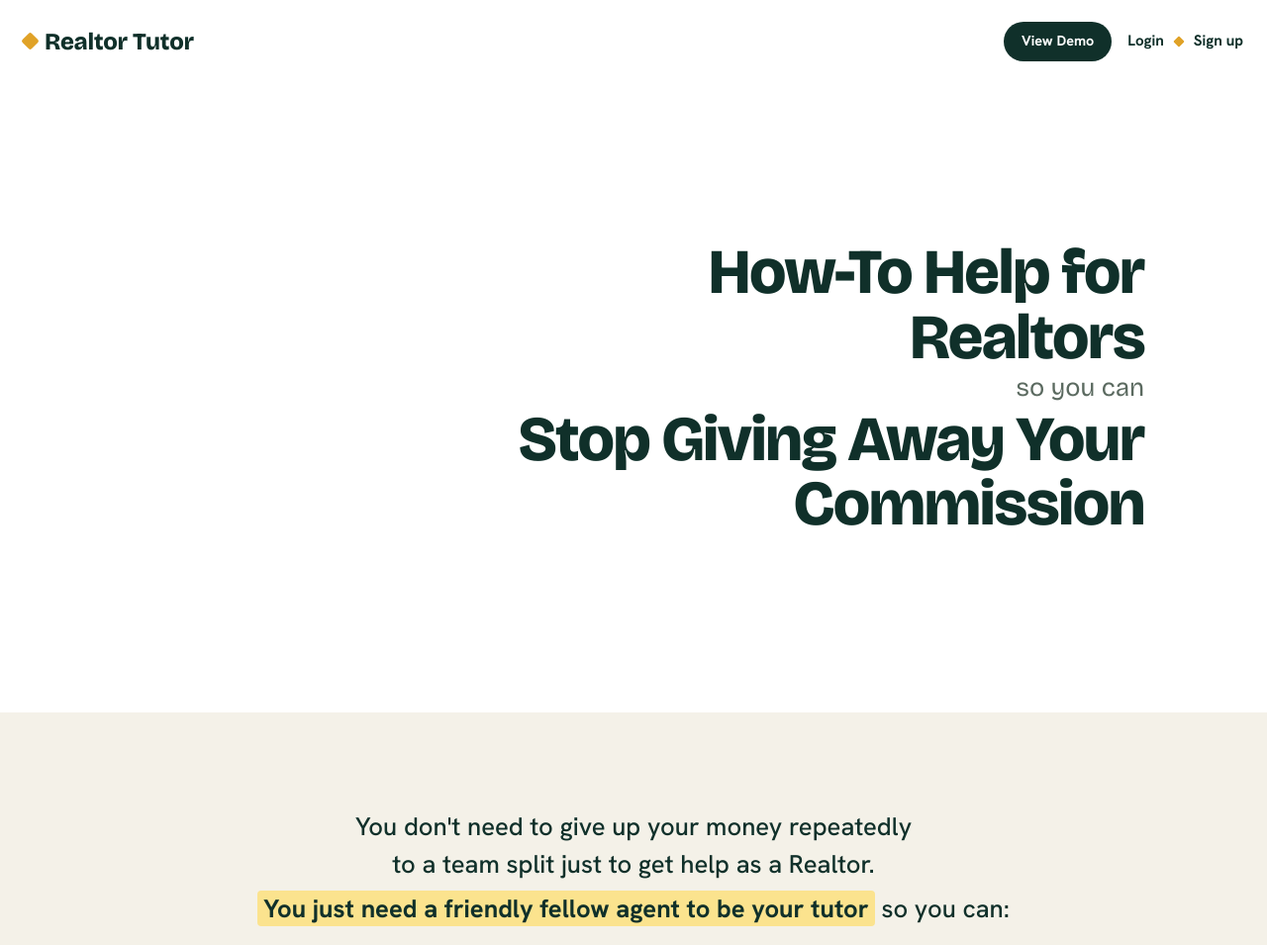
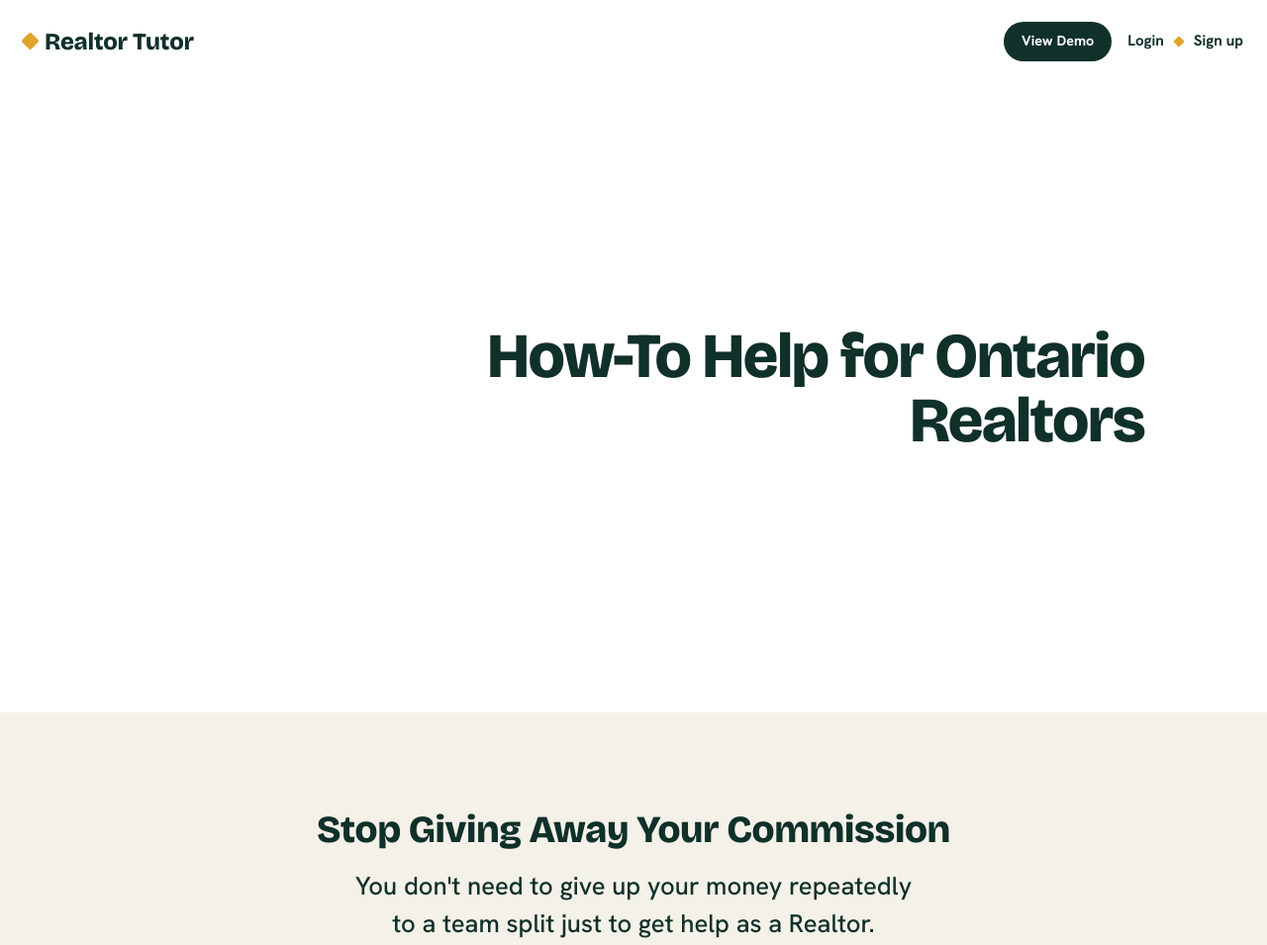
Before and after one commit to wordbestie/realtor_tutor, a website: page index.html in a window 1280 px wide. Shown: the top 955 px of the page at 99% size. Drawn offline with nearby package versions, Linux system fonts and the light colour scheme; a script that the page names is missing.

Commit message:
Modify hero section title and add pitch title
Updated the hero section title and added a pitch title.

```diff
--- a/index.html
+++ b/index.html
@@ -46,7 +46,7 @@
   .cut::after{content:"";position:absolute;left:-4%;right:-4%;top:54%;height:8px;background:var(--gold);border-radius:6px;transform:rotate(-4deg);transform-origin:center}
   /* subtext + byline live below the hero, centered on paper */
   .pitch{padding:96px 0 56px;text-align:center}
-  .pitch p.sub{font-size:clamp(1.2rem,2.2vw,1.6rem);color:var(--ink);max-width:780px;margin:0 auto;line-height:1.5;font-weight:500;text-wrap:balance}
+  .pitch p.sub{font-size:clamp(1.2rem,2.2vw,1.6rem);color:var(--ink);max-width:780px;margin:0 auto;line-height:1.5;font-weight:500;text-wrap:balance}.pitch-title{font-family:var(--display);font-weight:800;font-size:clamp(1.6rem,3.2vw,2.4rem);color:var(--ink);max-width:780px;margin:0 auto .4em;line-height:1.15;letter-spacing:-.01em;text-wrap:balance}
   .pitch p.lead{font-size:clamp(1.2rem,2.2vw,1.6rem);color:var(--ink);max-width:1000px;margin:6px auto 0;line-height:1.5;font-weight:500;text-wrap:balance}
   .pitch .hl{background:#FBE38E;font-weight:800;padding:.05em .24em;border-radius:4px;box-decoration-break:clone;-webkit-box-decoration-break:clone}
   .pitch ul.checklist{list-style:none;padding:0;margin:24px auto 0;width:fit-content;max-width:760px;text-align:left;font-size:clamp(1.2rem,2.2vw,1.6rem);color:var(--ink);line-height:1.3;font-weight:500}
@@ -304,12 +304,12 @@
       <source src="heroforsale.mp4" type="video/mp4">
     </video>
     <div class="hero-content">
-      <h1>How-To Help for Realtors<span class="soyoucan">so you can</span>Stop Giving Away Your Commission</h1>
+      <h1>How-To Help for Ontario Realtors</h1>
     </div>
   </div>
 
   <div class="pitch wrap">
-    <p class="sub">You don't need to give up your money repeatedly to a team split just to get help as a Realtor.</p>
+    <p class="pitch-title">Stop Giving Away Your Commission</p>    <p class="sub">You don't need to give up your money repeatedly to a team split just to get help as a Realtor.</p>
     <p class="lead"><strong class="hl">You just need a friendly fellow agent to be your tutor</strong> so you can:</p>
     <ul class="checklist">
       <li>learn the ropes</li>
```
